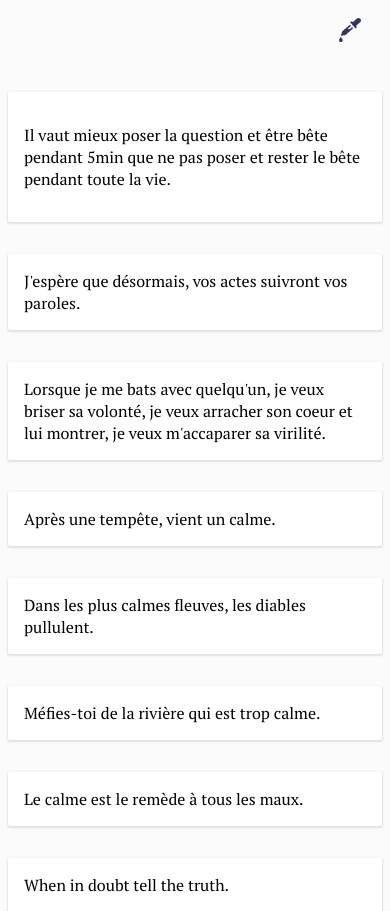
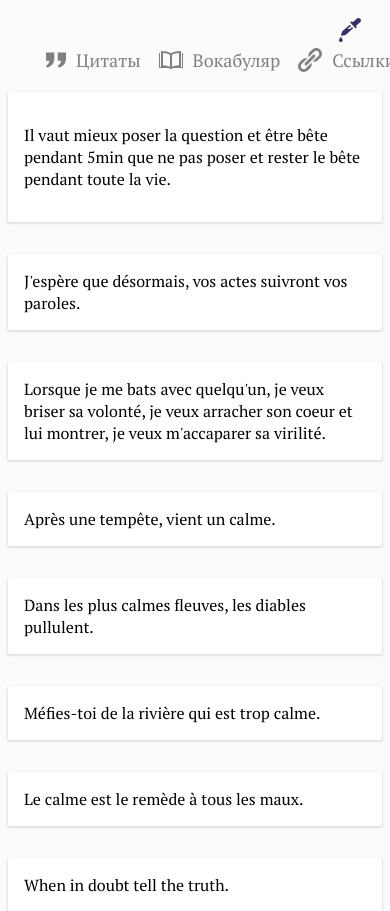
Before and after one commit to suyokiri/note, a PHP site: page / in a window 390 px wide. Shown: the top 911 px of the page. Run offline with PHP 8.4, Linux system fonts and the light colour scheme.

Commit message:
Update note.css

```diff
--- a/note.css
+++ b/note.css
@@ -103,6 +103,8 @@ li {
 
 .side-menu {
   padding: 20px;
+  flex-direction: row;
+    display:flex;
 }
 
 .theme-switch svg {
@@ -119,9 +121,9 @@ li {
   visibility: hidden;
 }
 
-@media (max-width: 1124px) {
+@media (max-width: 1050px) {
 .side-wrapper {
-  display:none;
+position: absolute;
   }
 
 .main {
```
